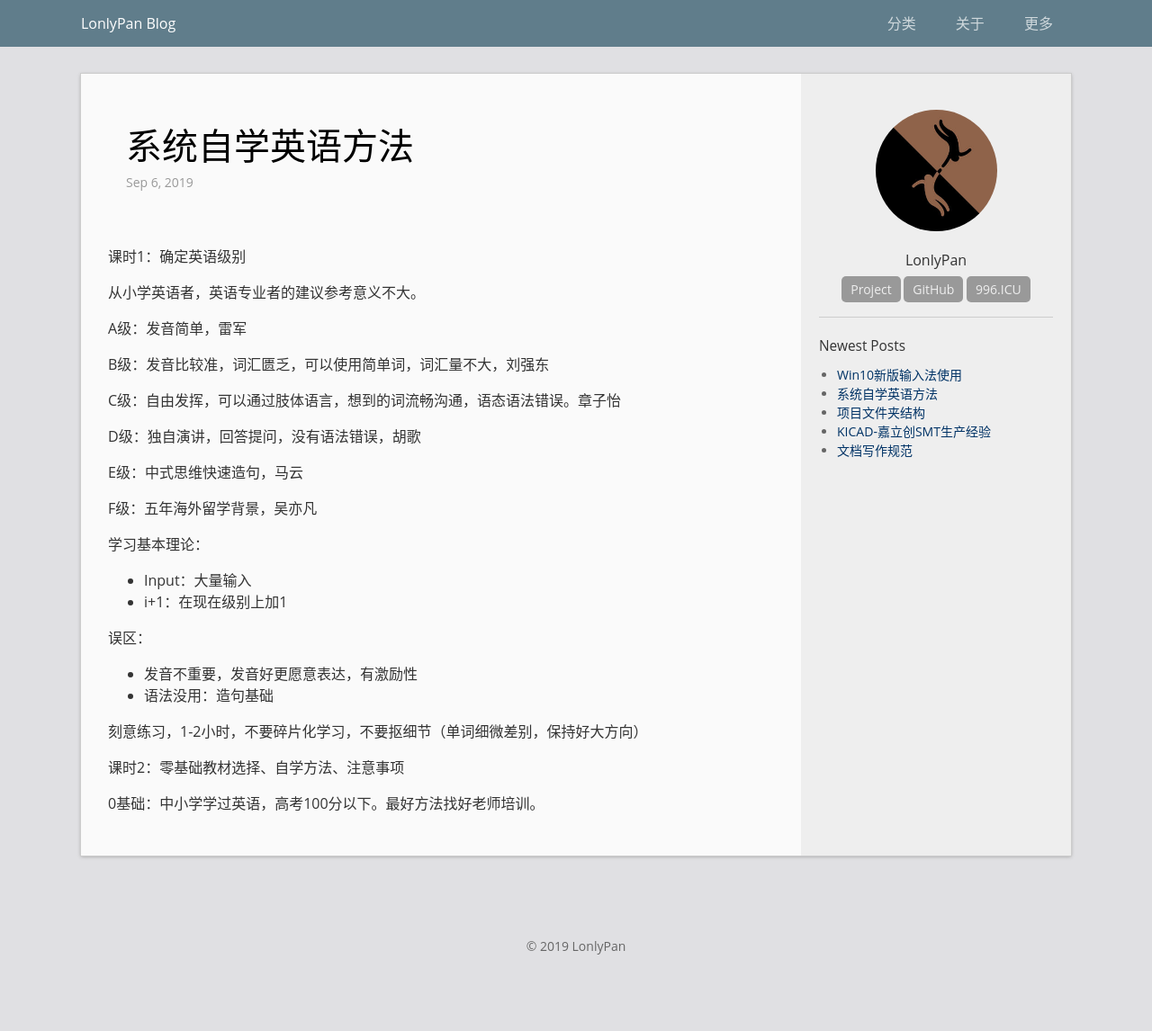
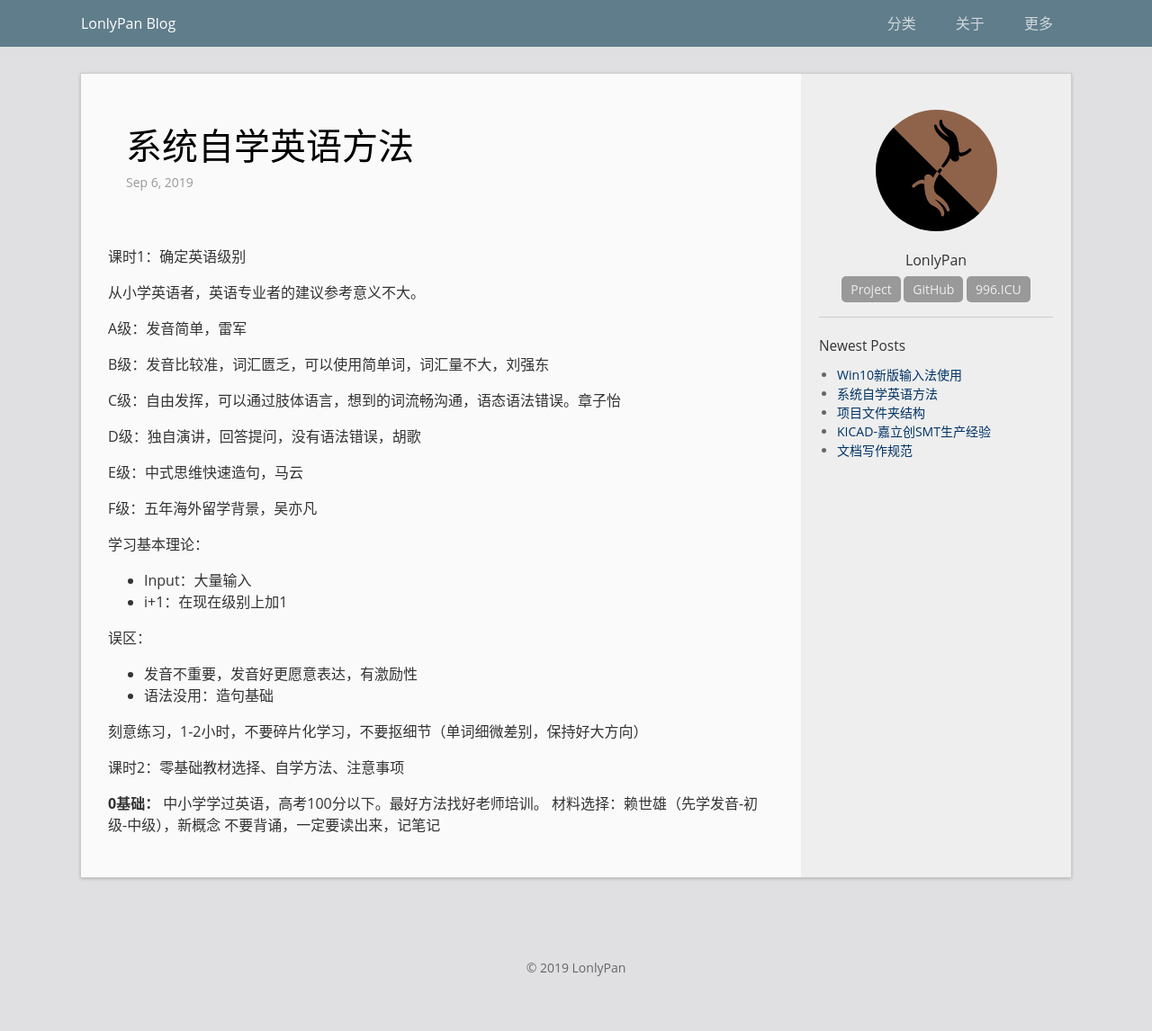
Before and after one commit to LonlyStack/LonlyPan.github.io, a Jekyll site: the page built from _posts/2019-09-06-系统自学英语方法.md, in a window 1280 px wide. Shown: the whole page at 90% size. Built offline with Jekyll 4.4.1, drawn with Linux system fonts in a browser that asks for light colours; before the commit the page ends 1122 px from its top, so only the background shows below that.

Commit message:
修改文件: _posts/2019-09-06-系统自学英语方法.md

```diff
--- a/_posts/2019-09-06-系统自学英语方法.md
+++ b/_posts/2019-09-06-系统自学英语方法.md
@@ -33,4 +33,7 @@ F级：五年海外留学背景，吴亦凡
 
 课时2：零基础教材选择、自学方法、注意事项
 
-0基础：中小学学过英语，高考100分以下。最好方法找好老师培训。
+**0基础：**
+中小学学过英语，高考100分以下。最好方法找好老师培训。
+材料选择：赖世雄（先学发音-初级-中级），新概念
+不要背诵，一定要读出来，记笔记
```
